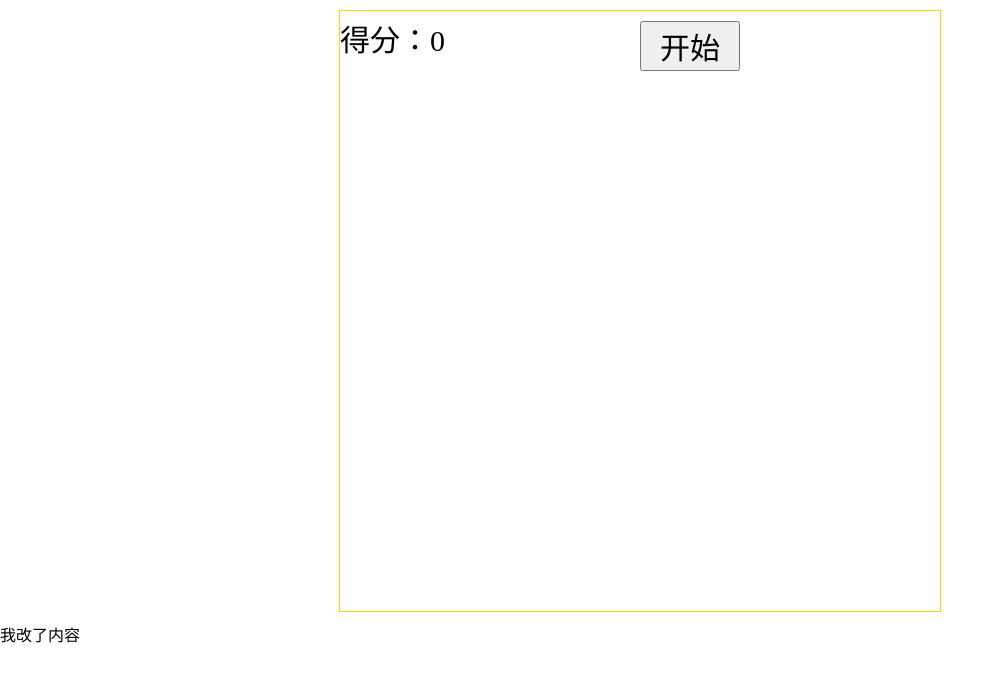
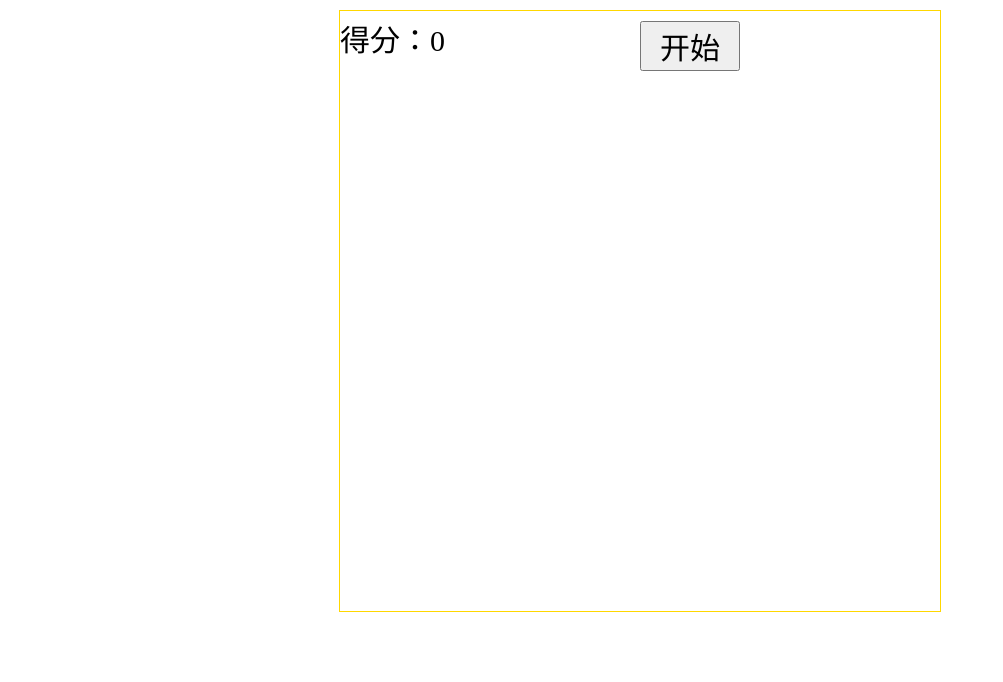
Before and after one commit to Sunshinexiaoxin/MyProject, a plain HTML site: page index.html in a window 1280 px wide. Shown: the whole page, without its empty margins (0-1003 px from the left). Drawn offline with Linux system fonts and the light colour scheme.

Commit message:
Update index.html

```diff
--- a/index.html
+++ b/index.html
@@ -48,7 +48,6 @@
 			<div id="score">得分：0</div>
 			<button>开始</button>
 		</div>
-		我改了内容
 	</body>
 	<script type="text/javascript">
 
```
